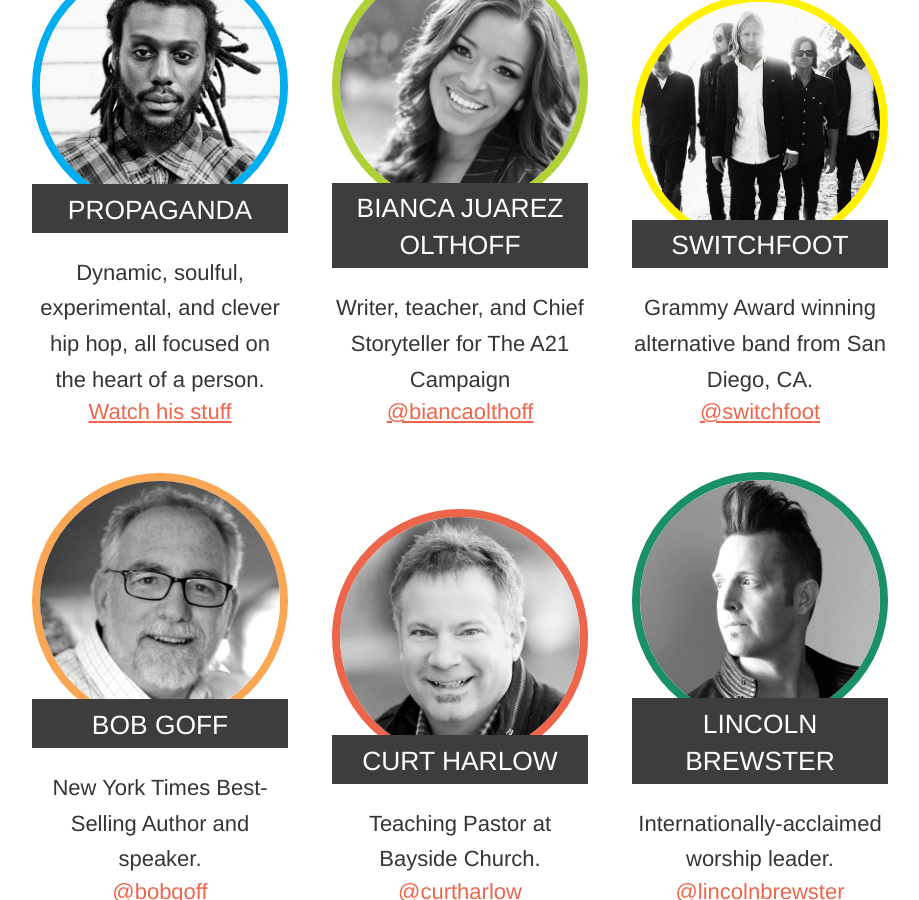
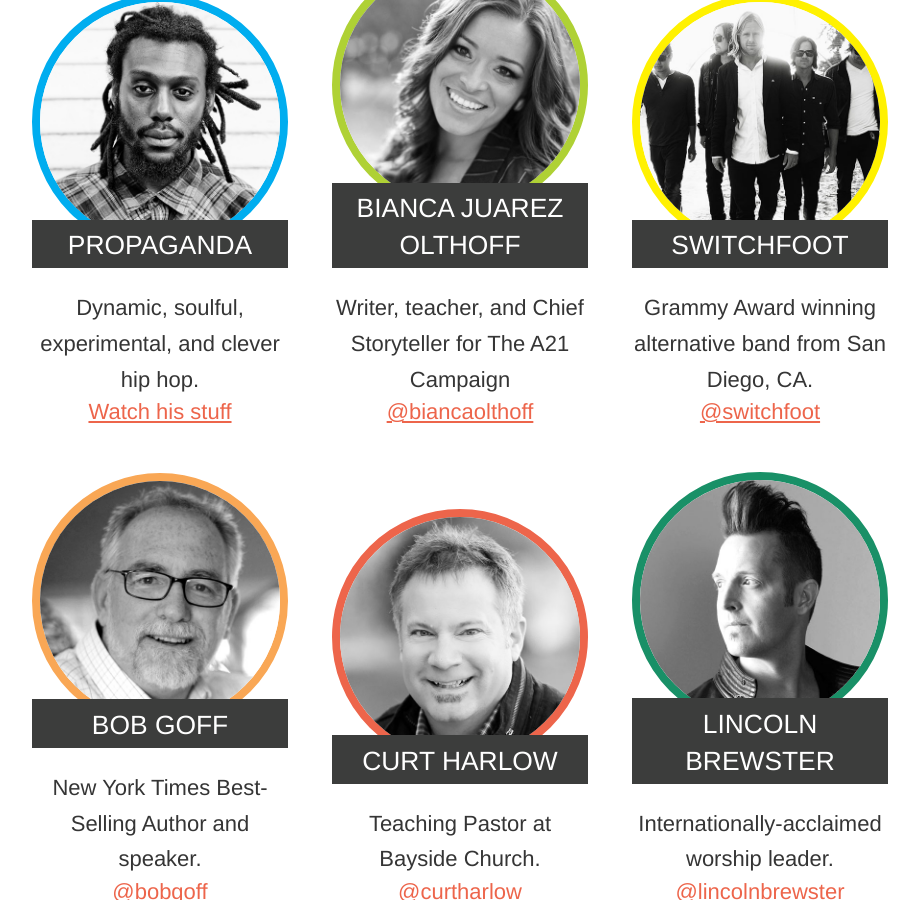
Before and after one commit to bamboocreative/thriveunleashed, a Jekyll site: the page built from index.html, in a window 1280 px wide and 900 px high, scrolled down 642 px. Shown: the whole window, without its empty margins (180-1099 px from the left). Built offline with Jekyll 4.4.1, drawn with Linux system fonts in a browser that asks for light colours.

Commit message:
Fix Prop

```diff
--- a/index.html
+++ b/index.html
@@ -6,7 +6,7 @@
 speakers:
   - name: Propaganda
     img: propaganda.jpg
-    bio: Dynamic, soulful, experimental, and clever hip hop, all focused on the heart of a person.
+    bio: Dynamic, soulful, experimental, and clever hip hop.
     url: https://www.youtube.com/watch?v=2yoaZXYf5ro
     readmore: "Watch his stuff"
   - name: Bianca Juarez Olthoff
```
